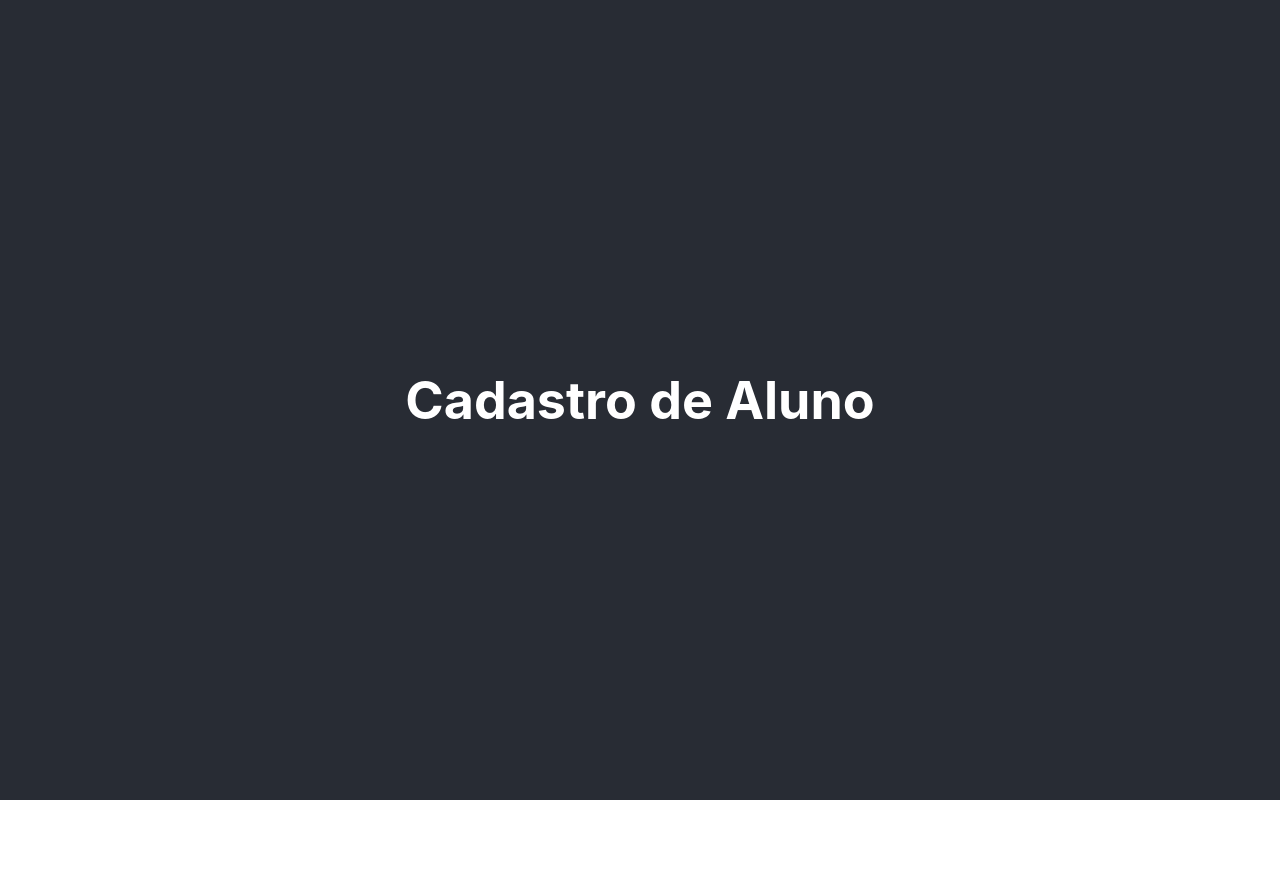
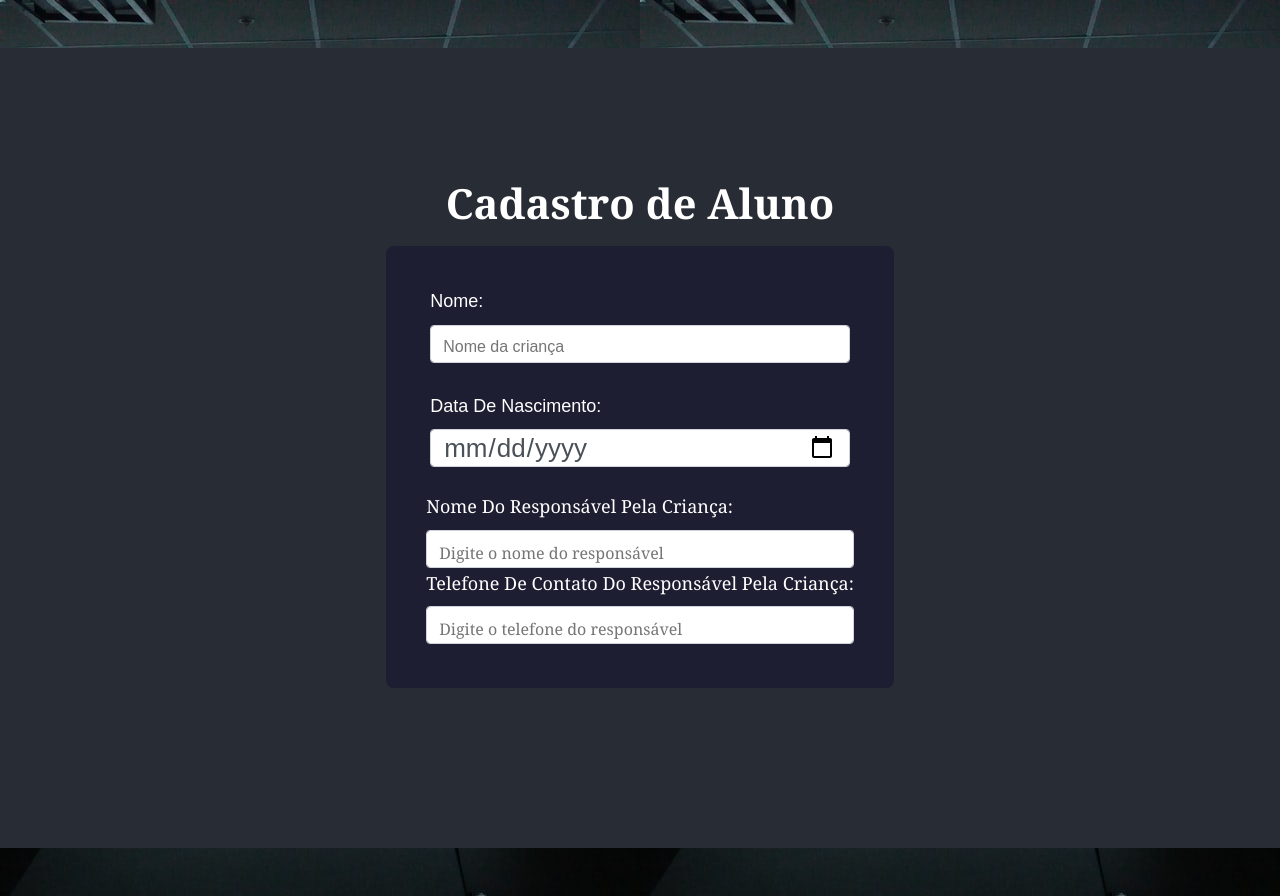
Before and after one commit to mrcomputer2018/cadastro_de_aluno, a React (Create React App) app: page / in a window 1280 px wide. Before the commit the page ends 800 px from the top, so only its background shows below. Built offline with nearby package versions, Linux system fonts and the light colour scheme.

Commit message:
componente form

```diff
--- a/src/App.js
+++ b/src/App.js
@@ -1,10 +1,13 @@
 import './App.css';
+import Form from './components/form/form';
+import "../src/components/form/form.css"
 
 function App() {
   return (
     <div className="App">
       <header className="App-header">
         <h1>Cadastro de Aluno</h1>
+        <Form/>
         {/* <img src={logo} className="App-logo" alt="logo" />
         <p>
           Edit <code>src/App.js</code> and save to reload.
--- a/src/components/form/form.css
+++ b/src/components/form/form.css
@@ -0,0 +1,151 @@
+/** Variaveis de cores */
+:root {
+    --color-white: #f3f3f3;
+    --color-darkblue: #1b1b32;
+    --color-darkblue-alpha: rgba(27, 27, 50, 0.8);
+    --color-blackForm: rgba(10, 10, 35, 0.9);
+    --color-green: #37af65;
+    --color-greenLght: hsl(143, 52%, 60%)
+}
+
+/** GLobal */
+*, ::after, ::before {
+    box-sizing: border-box;
+}
+
+input, button, select, textarea {
+    margin: 0;
+    font-family: inherit;
+    font-size: inherit;
+    line-height: inherit;
+}
+
+button {
+    border: none;
+}
+
+body {
+    margin-top: 2rem;
+    background-image: url(/src/image/fundo.jpg);
+
+    font-family: Georgia, 'Times New Roman', Times, serif;
+    font-weight: 400;
+    color: var(--color-white);
+}
+
+h1 {
+    font-size: 2.6rem;
+    line-height: 1.4rem;
+    margin-top: 0;
+    margin-bottom: 0.5rem;
+}
+
+p {
+    font-size: 1.125rem;
+    margin-top: 0;
+    margin-bottom: 0.5rem;
+    font-family: Arial, Helvetica, sans-serif;
+}
+
+
+/** Cabecalho */
+header {
+    text-align: center;
+    margin:3rem 0;
+}
+
+header h1 {
+   margin: 2rem 0;
+}
+
+header p {
+    font-style: italic;
+}
+
+
+/** Formulario */
+.form-group {
+    margin: 0 auto 1.25rem auto;
+    padding:0.25rem;
+    font-family: Arial, Helvetica, sans-serif;
+}
+
+.form-control {
+    width: 100%;
+    height: 2.375rem;
+    margin: 0.25rem auto;
+    padding: 0.375rem 0.75rem;
+
+    color: #495057;
+
+    border: 1px solid #ced4da;
+    border-radius: 0.25rem;
+    background-clip: padding-box;
+
+    transition: border-color 0.2s ease-in-out, box-shadow 0.2s ease-in-out;
+}
+
+.input-radio, .input-checkbox {
+    display: inline-block;
+    margin-right: 0.625rem;
+    min-height: 1.25rem;
+    min-width: 1.25rem;
+}
+
+.clue {
+    margin-left: 0.25rem;
+    font-size: 0.9rem;
+    color: #e4e4e4;
+}
+
+.input-textarea {
+    min-height: 120px;
+    width: 100%;
+    padding: 0.625rem;
+    resize: vertical;
+}
+
+.submit-button {
+    display: block;
+    width: 100%;
+    padding: 0.75rem;
+    background: var(--color-green);
+    color: inherit;
+    border-radius: 2px;
+    cursor: pointer;
+
+    transition: 0.2s;
+}
+
+.submit-button:hover {
+    background: var(--color-greenLght);
+}
+
+form {
+    max-width: 42rem;
+    margin:0 auto 3rem auto;
+    padding: 2.5rem;
+    border-radius: .5rem;
+
+    background-color: var(--color-darkblue-alpha)
+}
+
+label {
+    display: flex;
+    align-items: center;
+
+    color: #fff;
+    border-radius: 0.25rem;
+    text-transform: capitalize;
+
+    font-size: 1.125rem;
+    font-weight: 400;
+    line-height: 1.4rem;
+
+    margin-bottom: 0.5rem;
+}
+
+input::placeholder {
+    font-size: 1rem;
+}
+/** Fim Formulario */
--- /dev/null
+++ b/src/components/form/form.js
@@ -0,0 +1,35 @@
+import React from "react"
+
+
+function Form() {
+    return (
+        <form>
+            <div className="form-group">
+                <label id="name-label" for="name">Nome:</label>
+                <input id="name" className="form-control" type="text" name="name" placeholder="Nome da criança" required=""></input>
+            </div>
+
+            <div className="form-group">
+                <label id="date-label" for="name">Data de Nascimento:</label>
+                <input id="date" className="form-control" type="date" name="date" required=""></input>
+            </div>
+
+            <div>
+                <label id="nameResp-label" for="name">Nome do Responsável pela criança:</label>
+                <input id="nameResp" className="form-control" type="text" name="name" placeholder="Digite o nome do responsável" required=""></input>
+            </div>
+
+            <div>
+                <label id="telResp-label" forLabel="">Telefone de Contato do Responsável pela criança:</label>
+                <input id="telResp" className="form-control" type="text" name="name" placeholder="Digite o telefone do responsável" required=""></input>
+            </div>
+
+
+            {/* <div class="form-group">
+                <button id="submit" className="submit-button" type="submit">Enviar</button>
+            </div> */}
+        </form>
+    );
+}
+
+export default Form;
```
Also changed, not shown: src/image/fundo.jpg (added).
